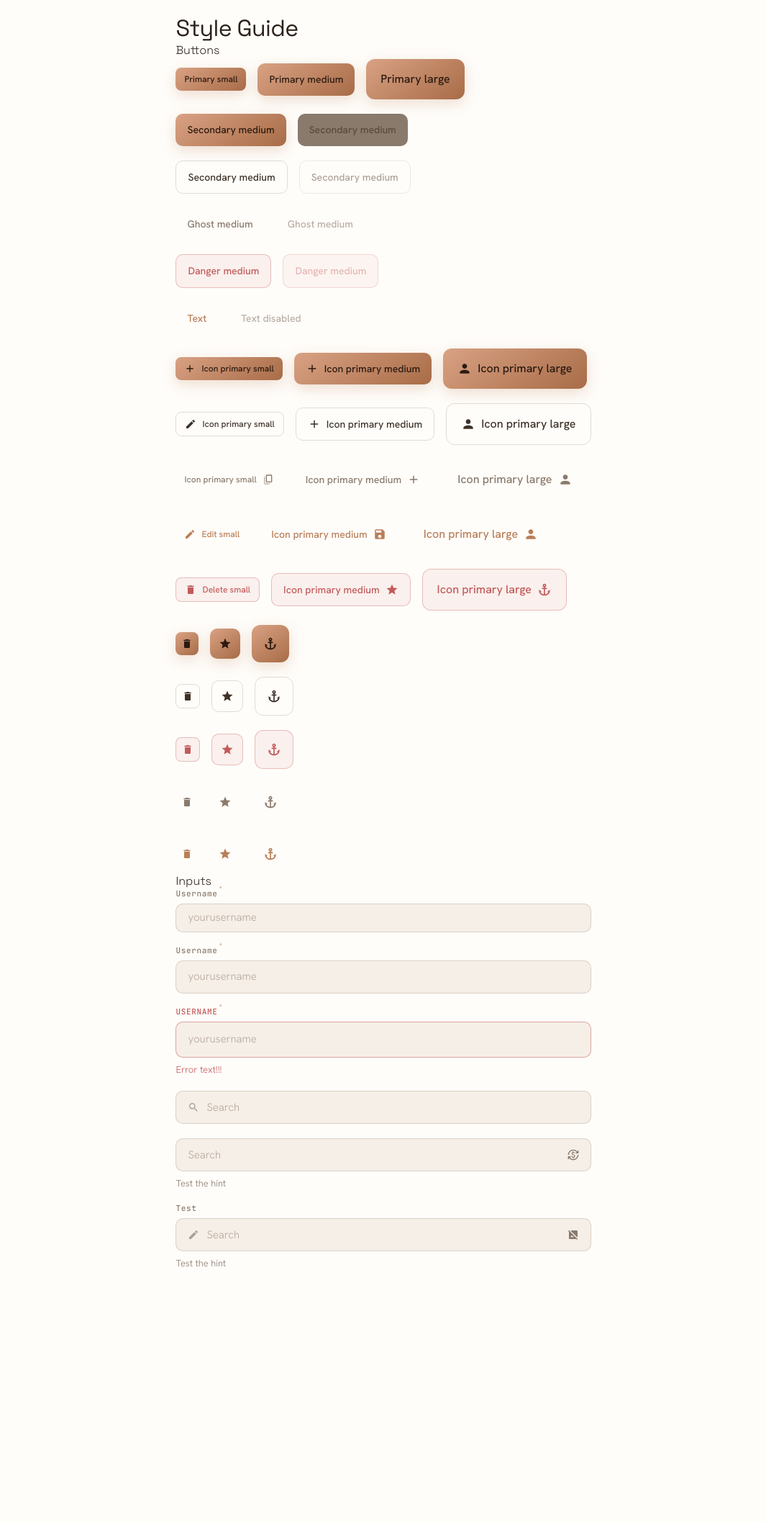
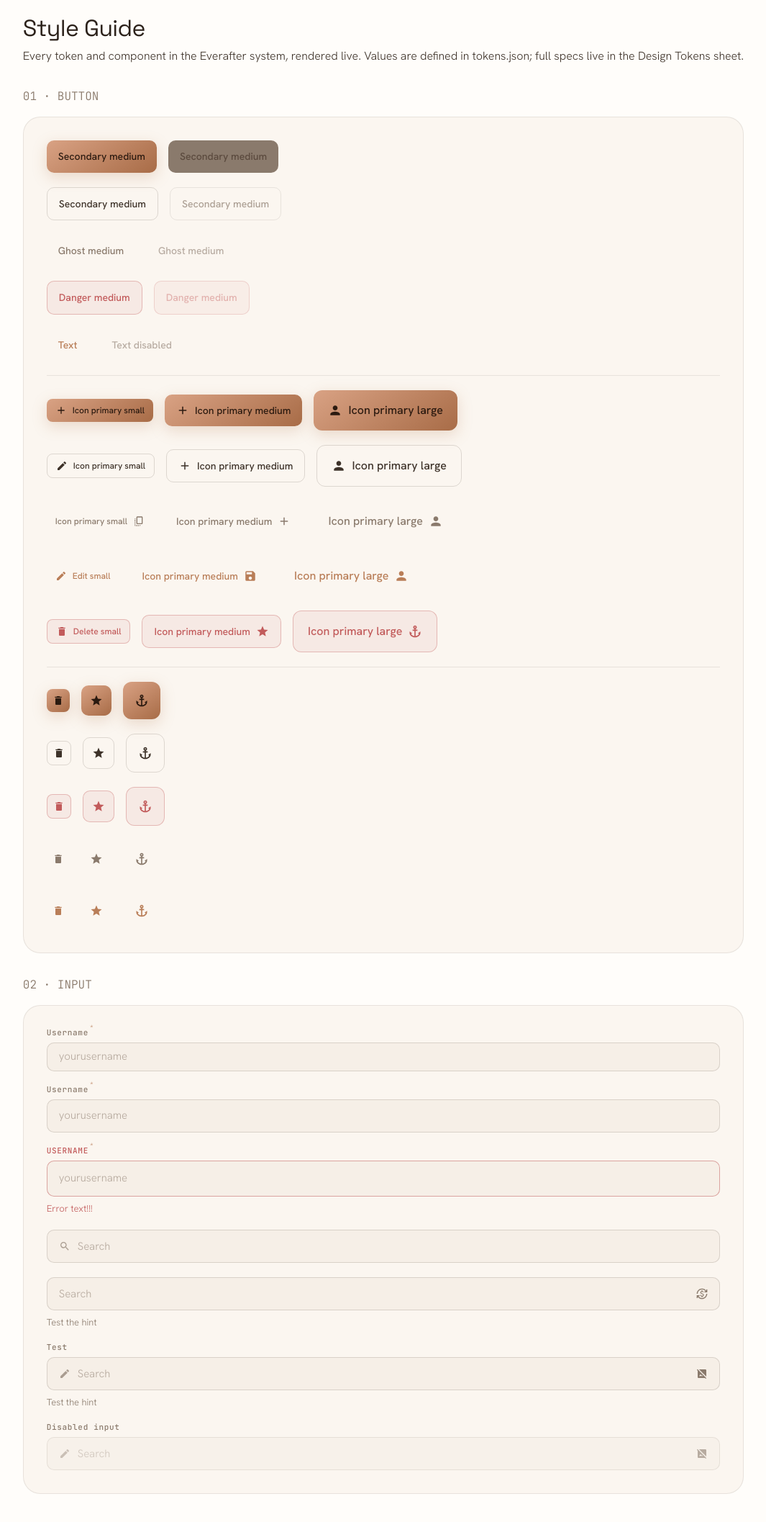
Before and after one commit to Kevin-Chandra/fullstack-playground, a Next.js app in the folder frontend/: page /style-guide in a window 1280 px wide. Shown: the top 2114 px of the page at 72% size, without its empty margins (107-1172 px from the left). Before the commit the page ends 1784 px from the top, so only its background shows below. Built offline with nearby package versions, Linux system fonts and the light colour scheme.

Commit message:
Update style guide page

```diff
--- a/frontend/src/app/(protected)/(session)/style-guide/page.tsx
+++ b/frontend/src/app/(protected)/(session)/style-guide/page.tsx
@@ -1,5 +1,6 @@
 import DefaultButton from "@/src/ui/components/buttons/DefaultButton";
 import DefaultInput from "@/src/ui/components/input/DefaultInput";
+import { ReactNode } from "react";
 import {
   MdAdd,
   MdAnchor,
@@ -17,11 +18,27 @@ import {
 export default function StyleGuidePage() {
   return (
     <div className="mx-auto my-5">
-      <h1>Style Guide</h1>
-      <h2>Buttons</h2>
-      <Buttons />
-      <h2>Inputs</h2>
-      <Inputs />
+      <div className="flex mb-8 flex-col gap-2">
+        <h1>Style Guide</h1>
+        <p>
+          Every token and component in the Everafter system, rendered live.
+          Values are defined in tokens.json; full specs live in the Design
+          Tokens sheet.
+        </p>
+      </div>
+      <Section title={"01 · Button"} content={<Buttons />} />
+      <Section title={"02 · Input"} content={<Inputs />} />
+    </div>
+  );
+}
+
+function Section({ title, content }: { title: string; content: ReactNode }) {
+  return (
+    <div className="my-8">
+      <h2 className="uppercase font-mono text-muted mb-4">{title}</h2>
+      <div className="bg-raised border border-edge rounded-xl p-8">
+        {content}
+      </div>
     </div>
   );
 }
@@ -89,6 +106,16 @@ function Inputs() {
         hint="Test the hint"
         inputSize="md"
       />
+      <DefaultInput
+        label="Disabled input"
+        autoComplete="username"
+        placeholder="Search"
+        leftIcon={<MdEdit />}
+        rightIcon={<MdHideImage />}
+        fullWidth
+        inputSize="md"
+        disabled
+      />
     </div>
   );
 }
@@ -99,29 +126,6 @@ function Buttons() {
 
   return (
     <div className={verticalClass}>
-      <div className={horizontalClass}>
-        <DefaultButton
-          variant="primary"
-          size="sm"
-          label="Primary small"
-          textAlignment="start"
-          // fullWidth
-        />
-        <DefaultButton
-          variant="primary"
-          size="md"
-          label="Primary medium"
-          textAlignment="center"
-          // fullWidth
-        />
-        <DefaultButton
-          variant="primary"
-          size="lg"
-          label="Primary large"
-          textAlignment="end"
-          // fullWidth
-        />
-      </div>
       <div className={horizontalClass}>
         <DefaultButton
           variant="primary"
@@ -197,6 +201,7 @@ function Buttons() {
           disabled
         />
       </div>
+      <hr />
       <div className={horizontalClass}>
         <DefaultButton
           variant="primary"
@@ -321,6 +326,7 @@ function Buttons() {
           textAlignment="start"
         />
       </div>
+      <hr />
 
       {/* Icon Only Button  */}
       <div className={horizontalClass}>
```
